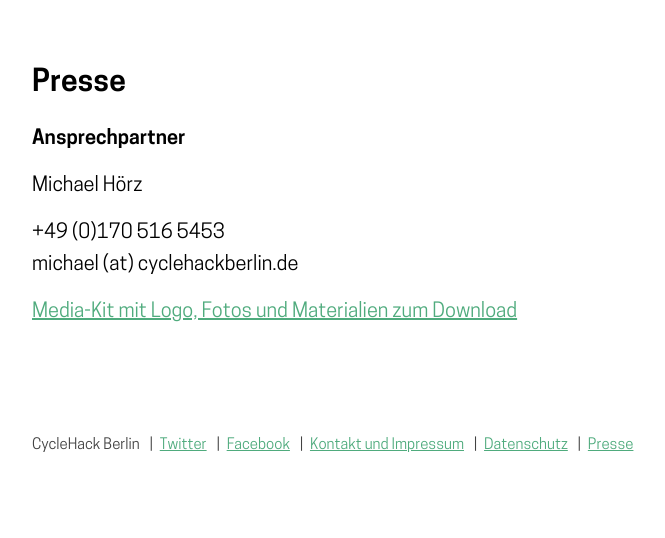
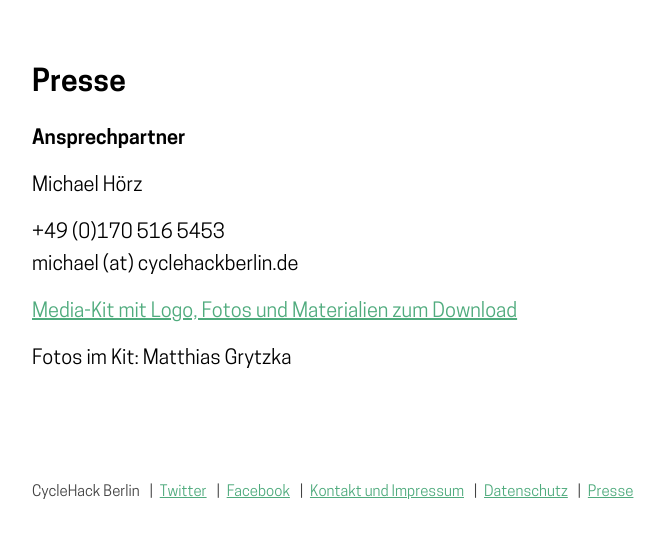
Before and after one commit to sjockers/cyclehackberlin.de, a Jekyll site: the page built from presse.md, in a window 1280 px wide. Shown: the top 538 px of the page, without its empty margins (68-733 px from the left). Built offline with Jekyll 4.4.1, drawn with Linux system fonts in a browser that asks for light colours.

Commit message:
Updated Presse

```diff
--- a/presse.md
+++ b/presse.md
@@ -16,3 +16,5 @@
 michael (at) cyclehackberlin.de
 
 [Media-Kit mit Logo, Fotos und Materialien zum Download](/downloads/pressekit_cyclehack_2018.zip)
+
+Fotos im Kit: Matthias Grytzka
```
